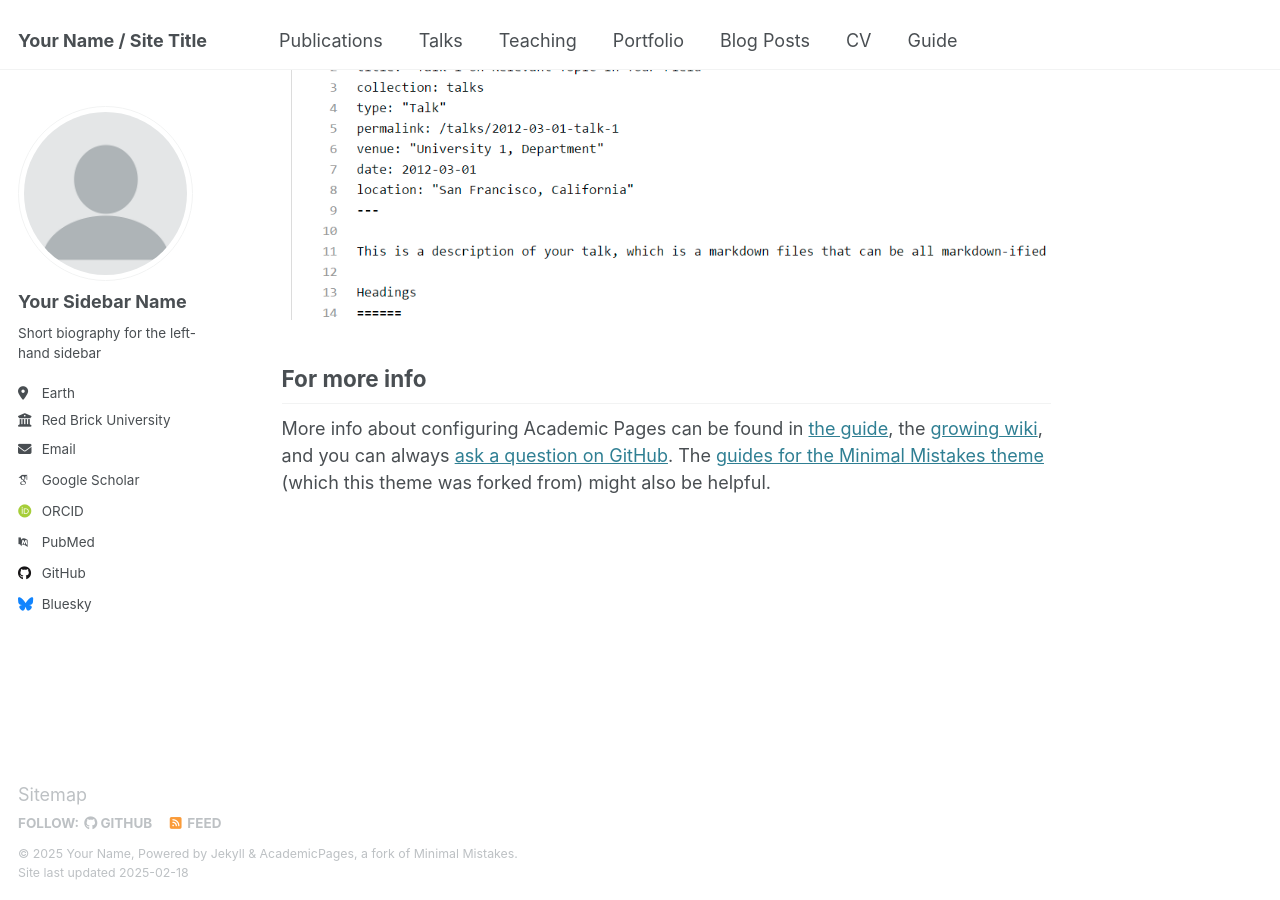
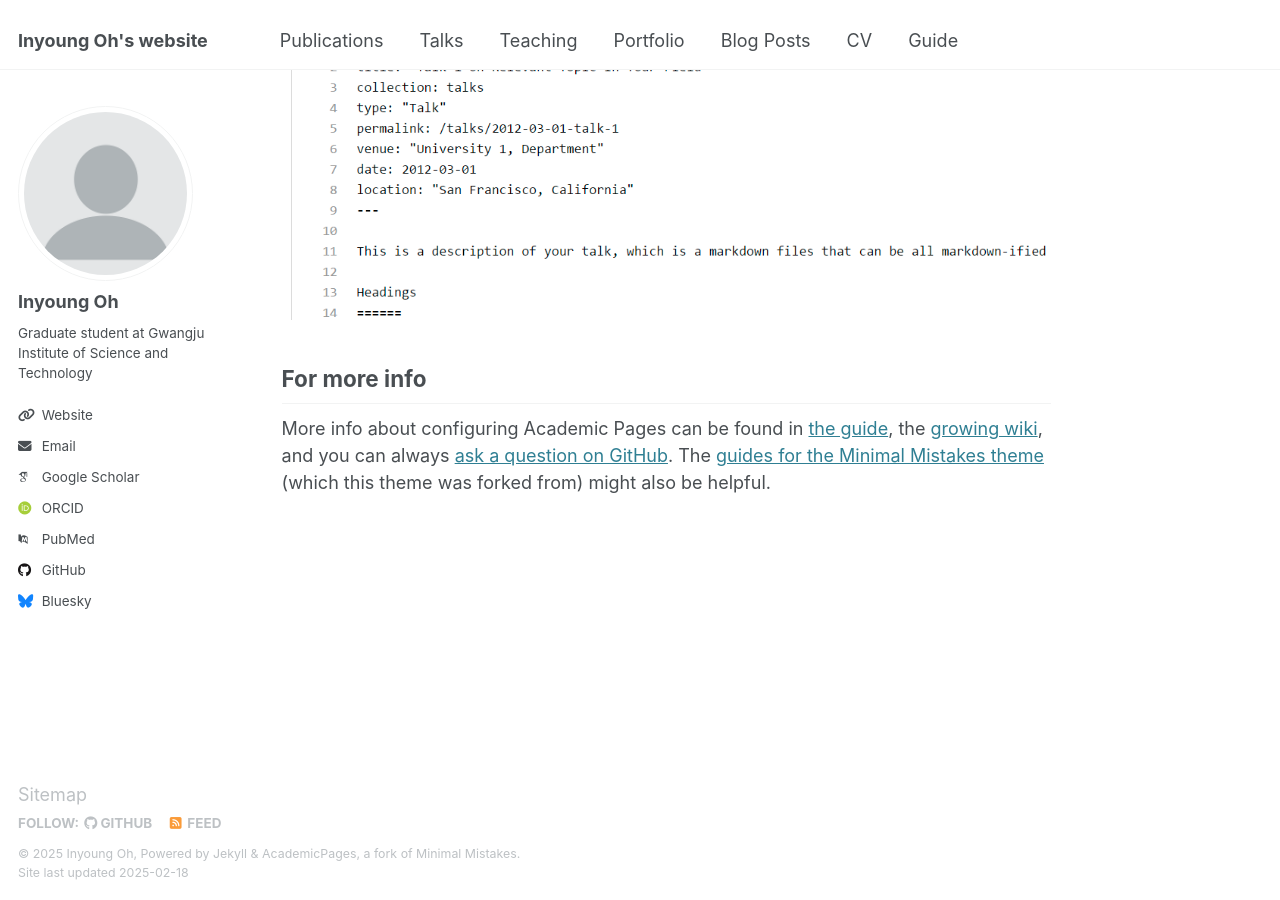
Before and after one commit to inyoungoh-cde/inyoungoh.github.io, a Jekyll site: the page built from _pages/about.md, in a window 1280 px wide and 900 px high, scrolled down 2642 px. Built offline with Jekyll 4.4.1, drawn with Linux system fonts in a browser that asks for light colours; some web fonts are replaced.

Commit message:
Update _config.yml

```diff
--- a/_config.yml
+++ b/_config.yml
@@ -9,13 +9,13 @@
 # Basic Site Settings
 locale                   : "en-US"
 site_theme               : "default"
-title                    : "Your Name / Site Title"
+title                    : "Inyoung Oh's website"
 title_separator          : "-"
-name                     : &name "Your Name"
-description              : &description "personal description"
+name                     : &name "Inyoung Oh"
+description              : &description "Graduate student at Gwangju Institute of Science and Technology"
 url                      : https://academicpages.github.io # the base hostname & protocol for your site e.g. "https://[your GitHub username].github.io"
 baseurl                  : "" # the subpath of your site, e.g. "/blog"
-repository               : "academicpages/academicpages.github.io"
+repository               : "http://inyoungoh.github.io/"
 
 # Site Author - The following control what appear as part of the author content on the side bar.
 #               If a field is blank the icon and link will not appear, otherwise it will be shown.
@@ -23,13 +23,13 @@ repository               : "academicpages/academicpages.github.io"
 author:
   # Biographic information
   avatar           : "profile.png"
-  name             : "Your Sidebar Name"
+  name             : "Inyoung Oh"
   pronouns         : # example: "she/her"
-  bio              : "Short biography for the left-hand sidebar"
-  location         : "Earth"
-  employer         : "Red Brick University"
-  uri              : # URL
-  email            : "none@example.org"
+  bio              : "Graduate student at Gwangju Institute of Science and Technology"
+  location         : #"Earth"
+  employer         :
+  uri              : "https://scholar.google.co.kr/citations?user=e3h5YtAAAAAJ&hl=en"
+  email            : "deanoh90@gist.ac.kr"
 
   # Academic websites
   arxiv            : # URL - Update with the correct link to your profile
```
